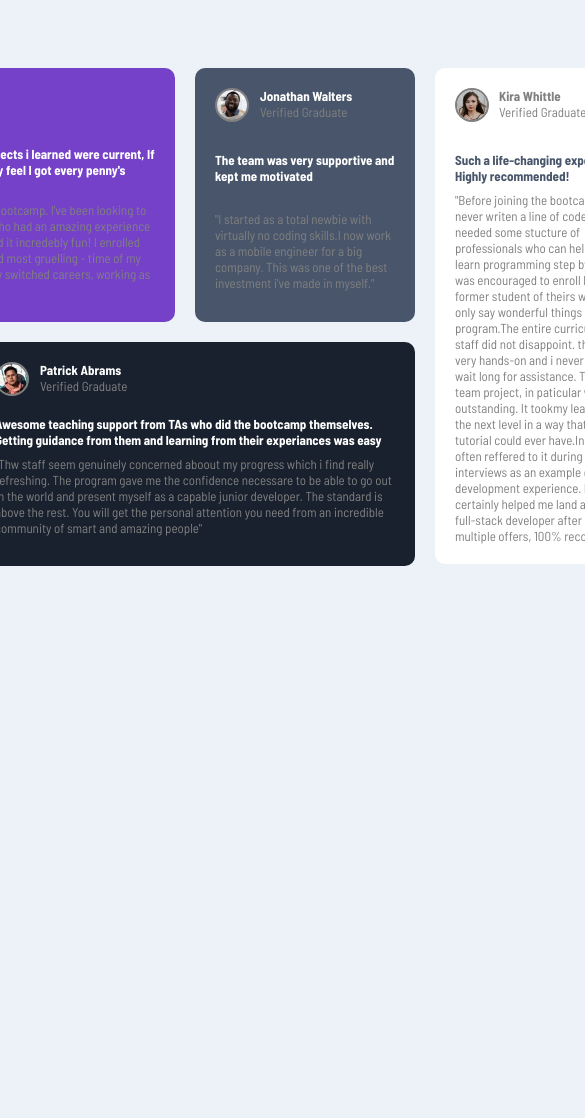
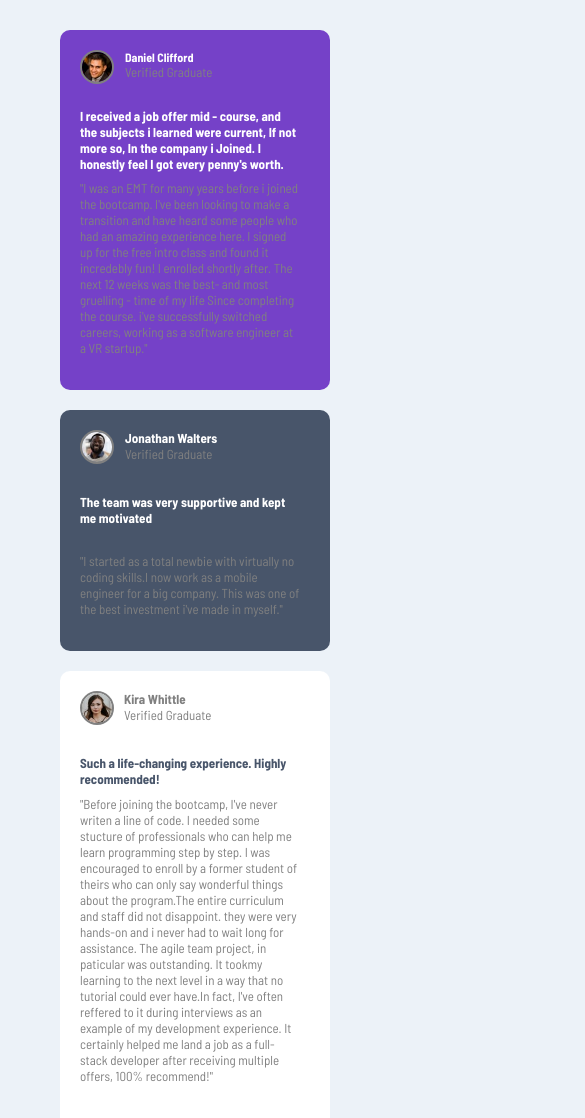
Before and after one commit to akannkereuwem1/Testimonial-grid-selection, a plain HTML site: page index.html in a window 390 px wide. Shown: the top 1118 px of the page, 585 px wide, since content can reach past the window. Before the commit the page ends 844 px from the top, so only its background shows below. Drawn offline with Linux system fonts and the light colour scheme.

Commit message:
media queries were changed
In this commit, I changed the media queries to be responsive on mobile devices.

```diff
--- a/index.html
+++ b/index.html
@@ -6,7 +6,7 @@
   <meta name="viewport" content="width=device-width, initial-scale=1.0">
   <title>Testimonial grid selction</title>
   <link rel="stylesheet" href="style.css">
-  <link rel="stylesheet" media="screen and (min-width: 480px)" href = "media.css">
+  <link rel="stylesheet" media="(min-width: 375px) and (max-width: 554px)" href = "media.css">
 </head>
 
 <body>
--- a/media.css
+++ b/media.css
@@ -1,4 +1,4 @@
-@media screen and (min-width: 480px)  and (max-width: 600px) {
+@media (min-width: 375px) and (max-width: 554px) {
   .general-container{
     padding: 0px;
     margin: 20px;
@@ -16,7 +16,7 @@
     height: 270px;
     margin-bottom: 20px;
   }
-  .Jonathan-Testimoinal-general, .kira-Testimonial-general, .Jeanette-Testimonial-general, .Patrick-Testimonial-general{
+  .daniel-testimonial-general, .Jonathan-Testimoinal-general, .kira-Testimonial-general, .Jeanette-Testimonial-general, .Patrick-Testimonial-general{
     height: auto;
   }
   .Jeanette-Testimonial-general{
```
